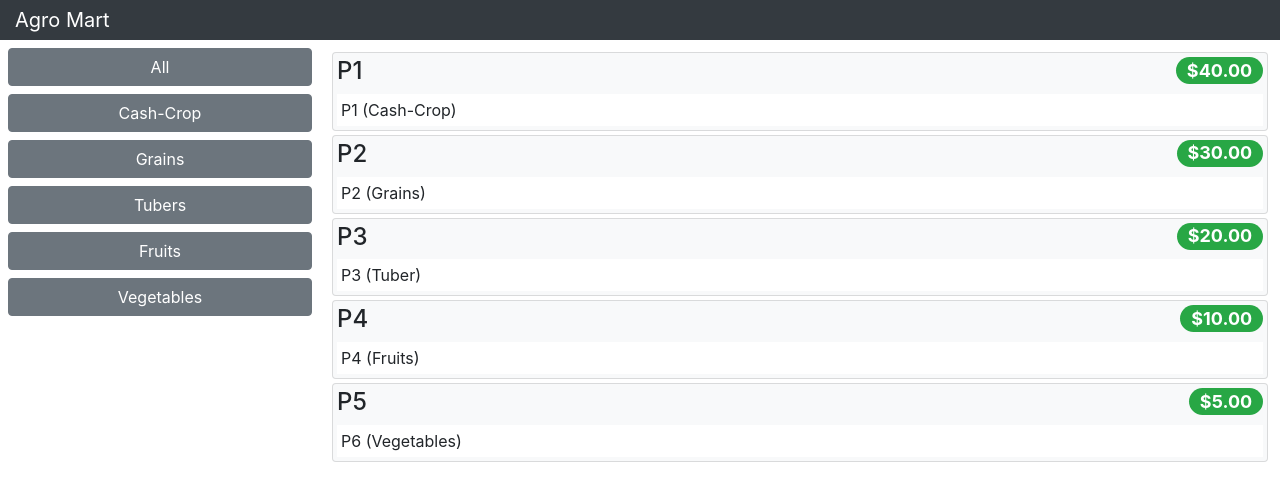
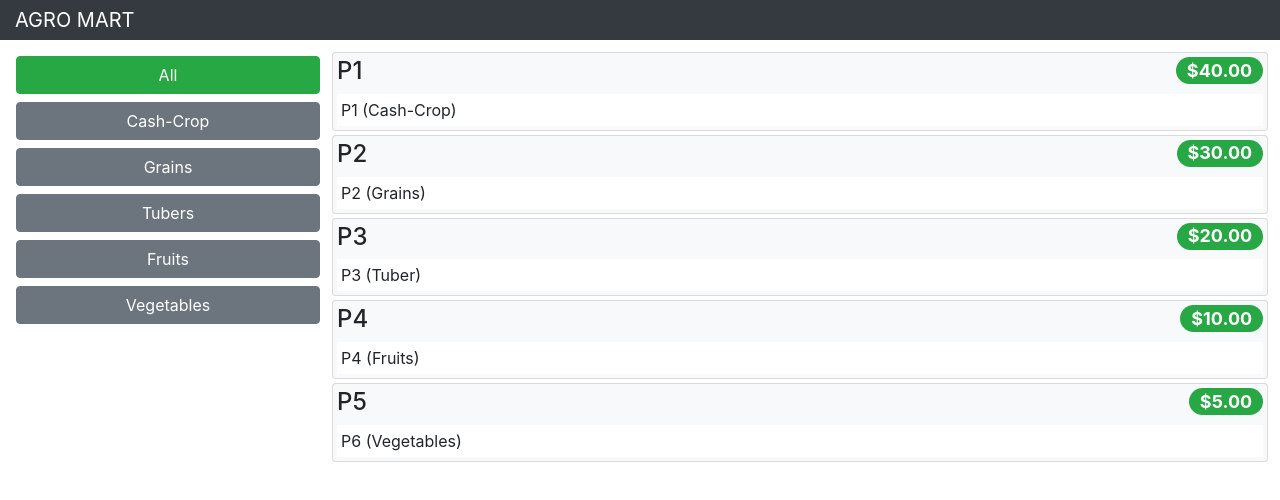
Before and after one commit to dejimania/agromart, a React (Create React App) app: page /shop/products in a window 1280 px wide. Shown: the top 500 px of the page. Built offline with nearby package versions, Linux system fonts and the light colour scheme.

Commit message:
Feat(button): Improve Category Selection Buttons

```diff
--- /dev/null
+++ b/src/ToggleLink.js
@@ -0,0 +1,21 @@
+import React, { Component } from 'react';
+import { Route, Link } from 'react-router-dom';
+
+export class ToggleLink extends Component {
+  render() {
+    return (
+      <Route path={ this.props.to} exact={ this.props.exact}
+        children={ (routeProps) => {
+          const baseClasses = this.props.className || "m-2 btn btn-block";
+          const activeClass = this.props.activeClass || "btn-success";
+          const inActiveClass = this.props.inActiveClass || "btn-secondary";
+
+          const combinedClasses = `${baseClasses} ${routeProps.match ? activeClass : inActiveClass}`;
+
+          return <Link to={this.props.to} className={combinedClasses}>
+              { this.props.children }
+            </Link>
+        }} />
+    )
+  }
+}
--- a/src/shop/CategoryNavigation.js
+++ b/src/shop/CategoryNavigation.js
@@ -1,20 +1,22 @@
 import React, { Component } from 'react';
-import { Link } from 'react-router-dom';
+// import { Link } from 'react-router-dom';
+import { ToggleLink } from '../ToggleLink';
 
 export class CategoryNavigation extends Component {
 
   render() {
     return (
       <React.Fragment>
-        <Link className="btn btn-secondary btn-block"
+        <ToggleLink
           to={this.props.baseUrl}
-        >All</Link>
+          exact={true}
+        >All</ToggleLink>
         { this.props.categories && this.props.categories.map((cat) =>
-           <Link className="btn btn-secondary btn-block" key={cat}
+           <ToggleLink key={cat}
             to={ `${this.props.baseUrl}/${cat.toLowerCase()}` }
           >
             { cat }
-          </Link>
+          </ToggleLink>
         )}
       </React.Fragment>
     )
--- a/src/shop/Shop.js
+++ b/src/shop/Shop.js
@@ -9,7 +9,7 @@
       <div className="container-fluid">
         <div className="row">
           <div className="col bg-dark text-white">
-            <div className="navbar-brand">Agro Mart</div>
+            <div className="navbar-brand">AGRO MART</div>
           </div>
         </div>
         <div className="row">
```
